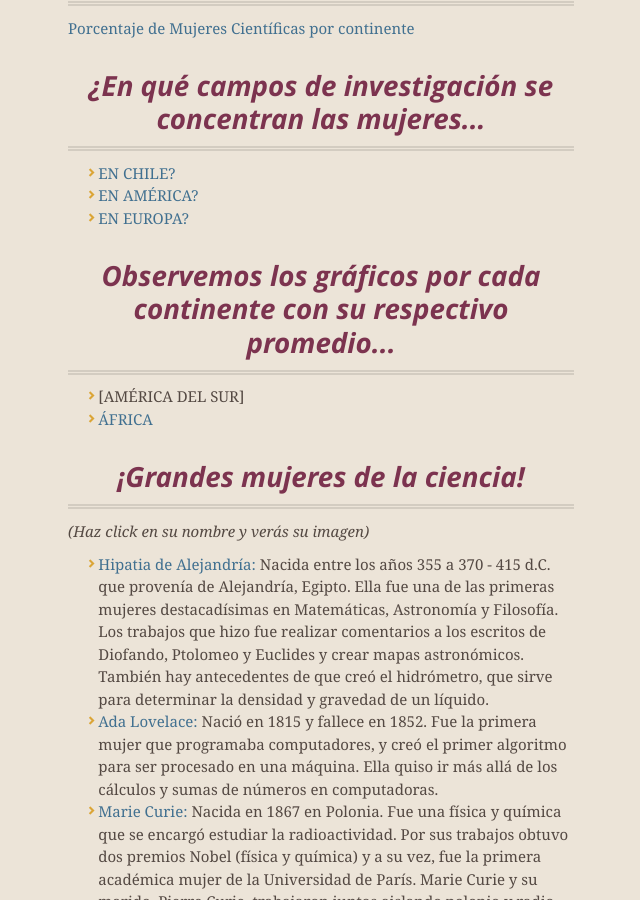
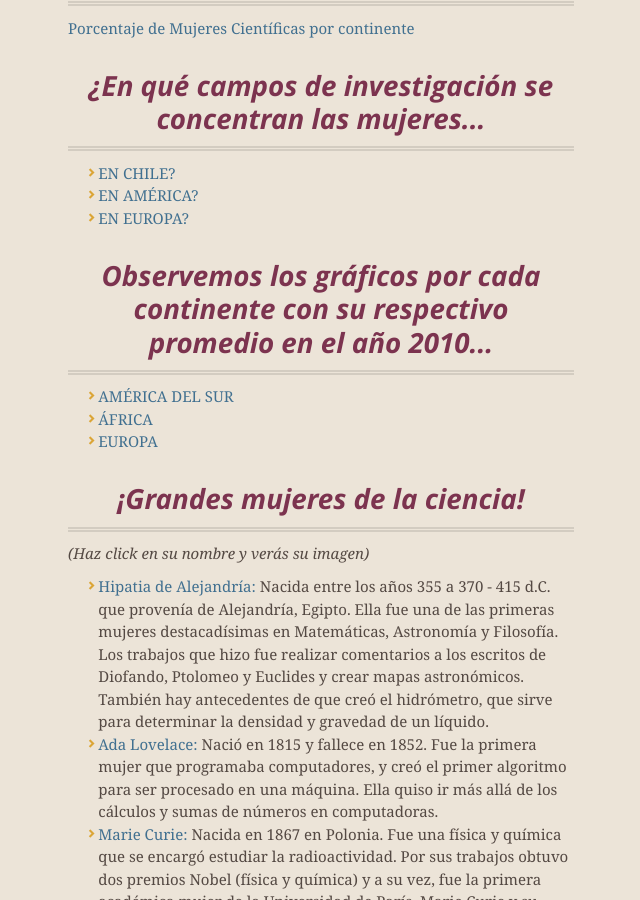
Before and after one commit to Mujeryciencias/mujeryciencias.github.io, a Jekyll site: the page index.html, which Jekyll copies as it is, in a window 1280 px wide and 900 px high, scrolled down 1262 px. Shown: the whole window, without its empty margins (319-959 px from the left). Built offline with Jekyll 4.4.1, drawn with Linux system fonts in a browser that asks for light colours; nearby versions of some CDN libraries; Markdown is read by kramdown in place of the engine named in the settings.

```diff
--- a/index.html
+++ b/index.html
@@ -76,11 +76,12 @@
 <li><a href="https://scontent-a-mia.xx.fbcdn.net/hphotos-prn1/t1.0-9/10372060_10203151858852688_7664917315968680093_n.jpg">EN AMÉRICA?</a></li>
 <li><a href="https://scontent-b-mia.xx.fbcdn.net/hphotos-prn2/t1.0-9/10334288_10203151854572581_8163444093146674673_n.jpg">EN EUROPA?</a></li>
 </ul><h3>
-<a name="observemos-los-gr%C3%A1ficos-por-cada-continente-con-su-respectivo-promedio" class="anchor" href="#observemos-los-gr%C3%A1ficos-por-cada-continente-con-su-respectivo-promedio"><span class="octicon octicon-link"></span></a>Observemos los gráficos por cada continente con su respectivo promedio...</h3>
+<a name="observemos-los-gr%C3%A1ficos-por-cada-continente-con-su-respectivo-promedio-en-el-a%C3%B1o-2010" class="anchor" href="#observemos-los-gr%C3%A1ficos-por-cada-continente-con-su-respectivo-promedio-en-el-a%C3%B1o-2010"><span class="octicon octicon-link"></span></a>Observemos los gráficos por cada continente con su respectivo promedio en el año 2010...</h3>
 
 <ul>
-<li>[AMÉRICA DEL SUR]</li>
+<li><a href="https://fbcdn-sphotos-e-a.akamaihd.net/hphotos-ak-ash3/t1.0-9/p417x417/10271602_10203173434512066_1794353151428336751_n.jpg">AMÉRICA DEL SUR</a></li>
 <li><a href="https://scontent-b-mia.xx.fbcdn.net/hphotos-prn2/t1.0-9/10325739_10203173414351562_4191768390255662211_n.jpg">ÁFRICA</a></li>
+<li><a href="https://scontent-a-mia.xx.fbcdn.net/hphotos-prn2/t31.0-8/10295037_10203173447672395_7309646649239028016_o.jpg">EUROPA</a></li>
 </ul><h3>
 <a name="grandes-mujeres-de-la-ciencia" class="anchor" href="#grandes-mujeres-de-la-ciencia"><span class="octicon octicon-link"></span></a>¡Grandes mujeres de la ciencia!</h3>
 
```
Also changed, not shown: params.json (+1 -1 lines).
